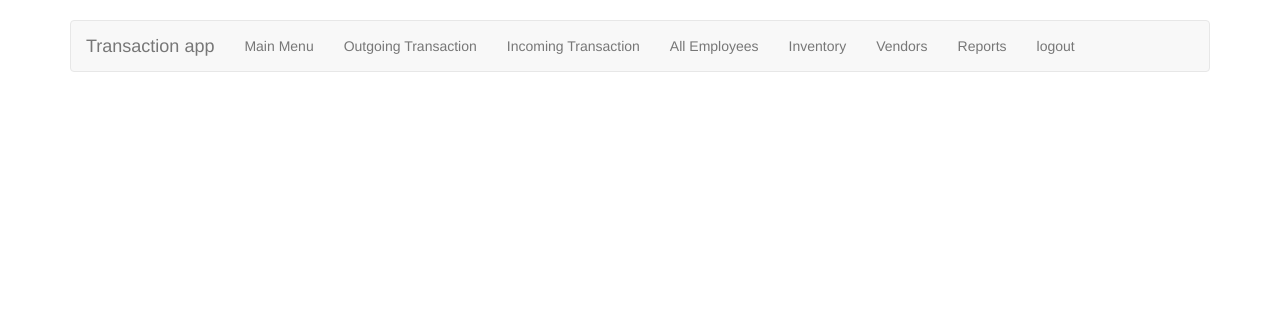
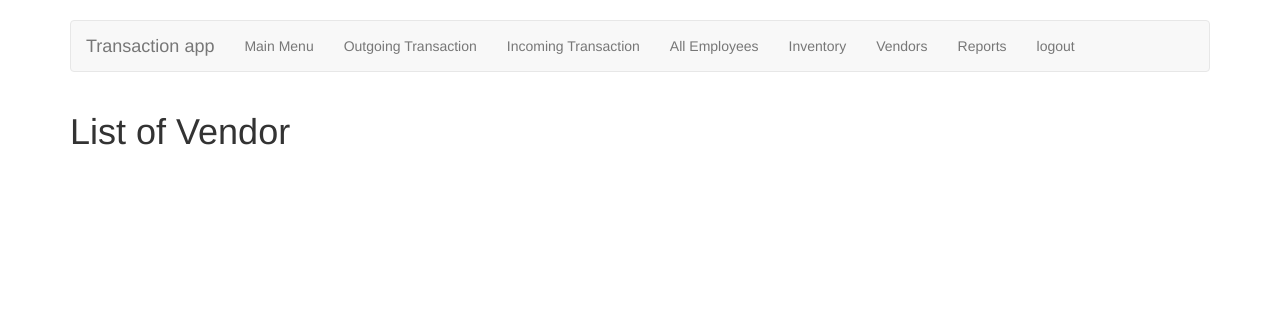
Before and after one commit to sixtosMateo/transactionApp, a Django app: page /polls/vendor/ in a window 1280 px wide. Shown: the top 332 px of the page. Run offline with Django 3.2, Linux system fonts and the light colour scheme; the visitor is signed in with stand-in values (Sample User, id 1); data that the repository does not hold is empty; parts of the project's set-up code (start-up, migrations or seed data) failed here and were passed over; some libraries are stand-ins or nearby versions.

Commit message:
initialize editVendor view

```diff
--- a/transactionApp/polls/templates/vendor.html
+++ b/transactionApp/polls/templates/vendor.html
@@ -7,9 +7,18 @@
 
 {% block body %}
       <div class="container">
+        <h1>List of Vendor</h1>
 
         {% for vendor in vendors %}
-          <h1>{{vendor.name}} </h1>
+            <dl>
+              <dt>{{vendor.name}}</dt>
+              <a role ="button" class="btn btn-success btn-sm glyphicon glyphicon-pencil" href="{% url 'editVendor'  vendor.vendorId %}"> Edit </a>
+              <button type="button" class="" data-url ="{% url 'deleteVendor' vendor.vendorId %}"> Delete </button>
+              <dt>{{vendor.address}}</dt>
+              <dt>{{vendor.phoneNumber}}</dt>
+              <dt>{{vendor.hoursOpen}}</dt>
+            </dl>
+
         {% endfor %}
 
       </div>
--- a/transactionApp/polls/urls.py
+++ b/transactionApp/polls/urls.py
@@ -41,7 +41,9 @@ urlpatterns = [
     url(r'^outgoingTransaction/$', views.outgoingTransaction, name='outgoingTransaction'),
     url(r'^incomingTransaction/$', views.incomingTransaction, name='incomingTransaction'),
     url(r'^incomingTransactions/$', views.incomingTransactionList.as_view(), name='incomingTransactions'),
-    url(r'^vendor/$', views.vendor, name='vendor')
+    url(r'^vendor/$', views.vendor, name='vendor'),
+    url(r'^editVendor/(?P<pk>\d+)$', views.editVendor, name='editVendor'),
+    url(r'^deleteVendor/(?P<pk>\d+)$', views.deleteVendor, name='deleteVendor')
 ]
 
 urlpatterns = format_suffix_patterns(urlpatterns)
--- a/transactionApp/polls/views.py
+++ b/transactionApp/polls/views.py
@@ -154,6 +154,27 @@ def vendor(request, template_name="vendor.html"):
     vendors= Vendor.objects.all()
     return render(request, template_name, {'vendors':vendors})
 
+@login_required
+def editVendor(request, pk, template_name="editVendor.html"):
+    vendor = get_object_or_404(Vendor, pk=pk)
+    if request.method == 'POST':
+        form = EditVendorForm(request.POST, instance = vendor)
+        if form.is_valid():
+            print("form valid")
+            form.save()
+            return redirect('vendor')
+    else:
+        form = EditVendorForm(instance=vendor)
+        # args = {'form': form}
+        return render(request, template, {'vendor':vendor, 'form': form})
+
+
+
+@login_required
+def deleteVendor(request, pk, template_name="deleteVendor.html"):
+    vendor = get_object_or_404(Vendor, pk=pk)
+    return render(request, template_name, {'vendor':vendor})
+
 
 class ItemList(APIView):
     def get(self, request):
```
Also changed, not shown: transactionApp/polls/templates/deleteVendor.html (added).
